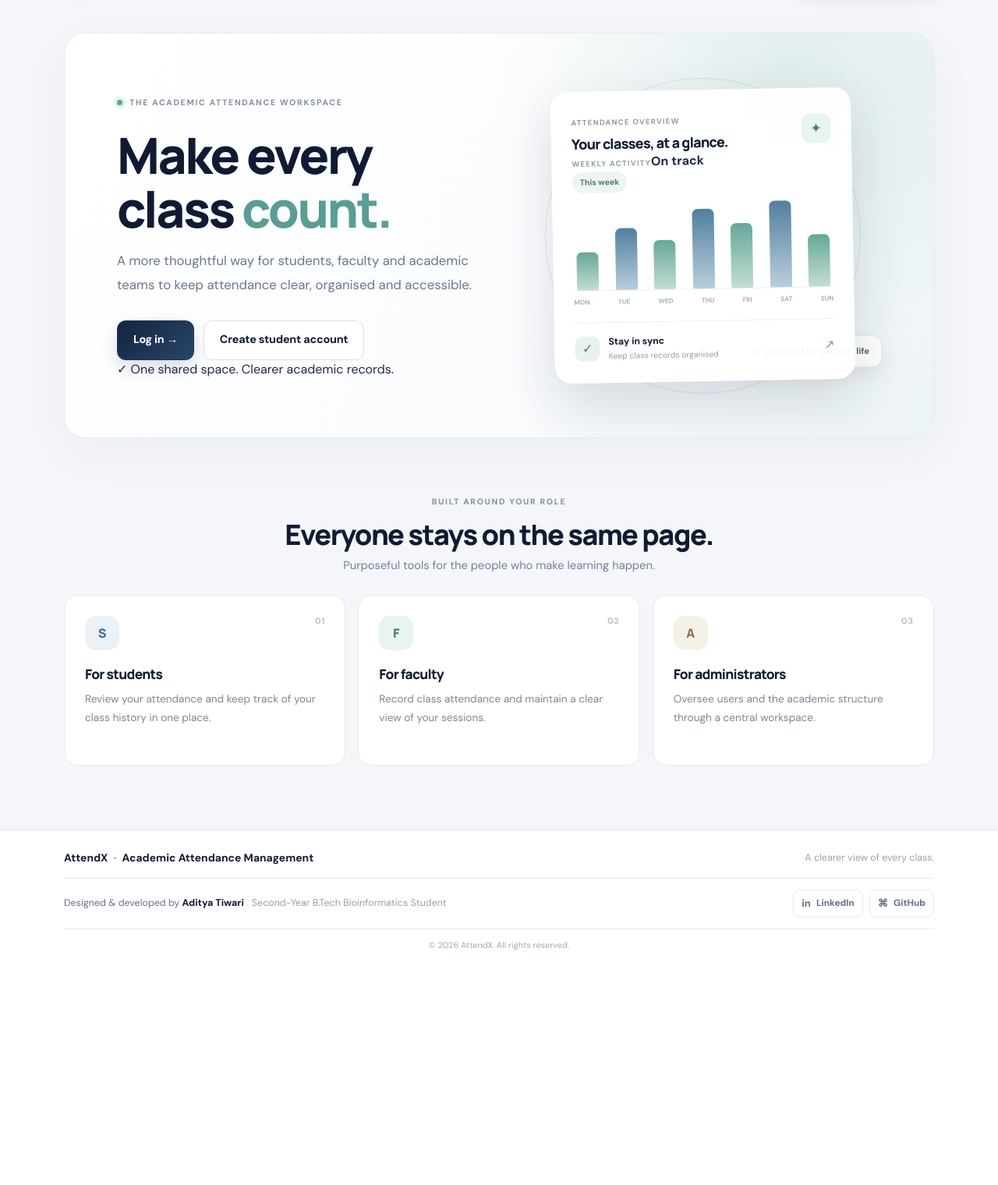
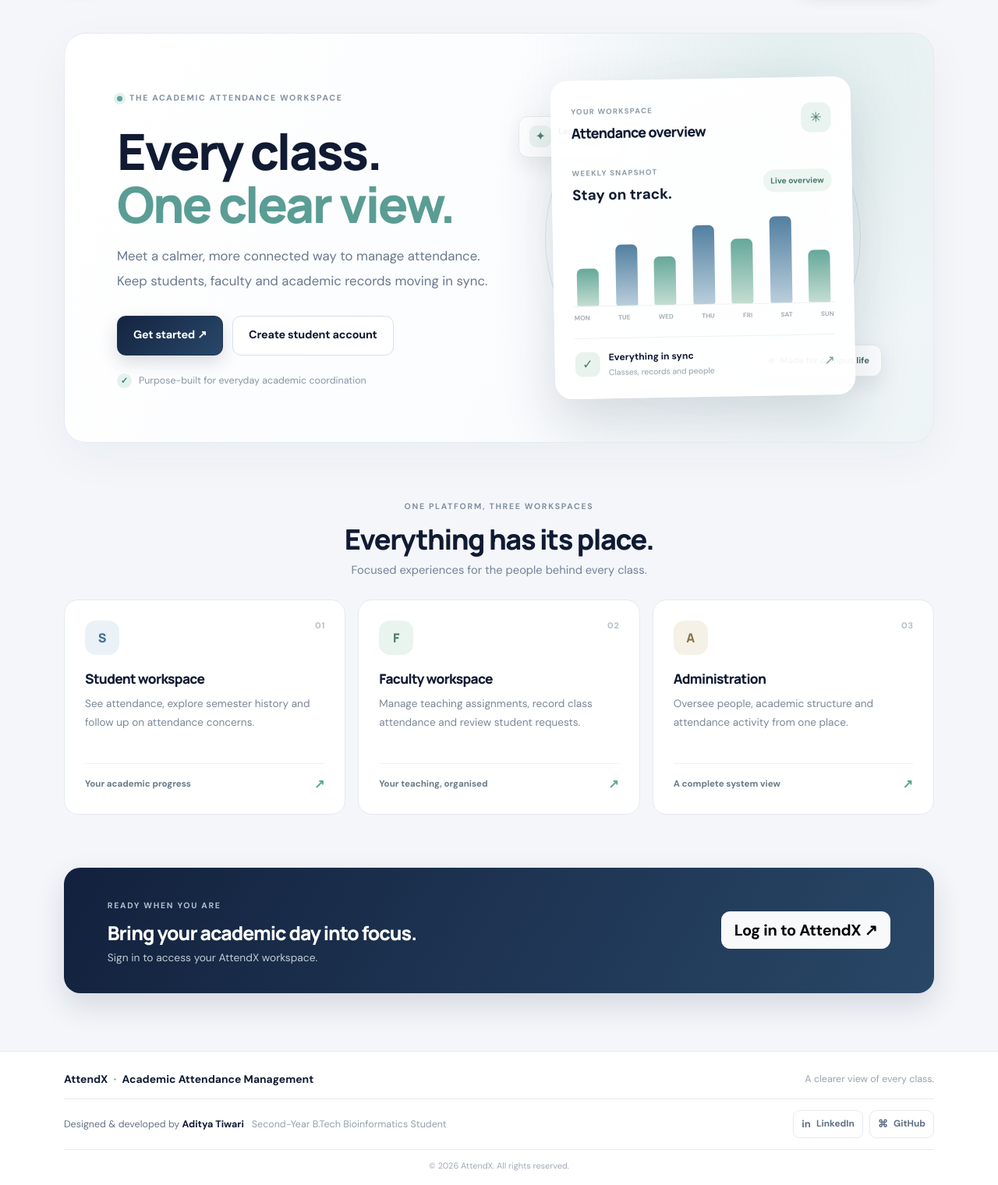
Before and after one commit to adityatiwari-git/AttendX, a Django app: page / in a window 1280 px wide. Shown: the part 78-1598 px from the top of the page at 78% size. Before the commit the page ends 1297 px from the top, so only its background shows below. Run offline with Django 5.2, Linux system fonts and the light colour scheme.

Commit message:
Redesign AttendX landing page

```diff
--- a/templates/core/home.html
+++ b/templates/core/home.html
@@ -4,38 +4,34 @@
 <section class="home-hero">
   <div class="hero-copy">
     <span class="eyebrow"><span class="eyebrow-dot"></span> THE ACADEMIC ATTENDANCE WORKSPACE</span>
-    <h1>Make every class <span>count.</span></h1>
-    <p class="hero-lead">A more thoughtful way for students, faculty and academic teams to keep attendance clear, organised and accessible.</p>
+    <h1>Every class.<br><span>One clear view.</span></h1>
+    <p class="hero-lead">Meet a calmer, more connected way to manage attendance. Keep students, faculty and academic records moving in sync.</p>
     <div class="hero-actions">
-      {% if user.is_authenticated %}
-        <a class="btn btn-navy btn-lg" href="{% url 'dashboard' %}">Go to dashboard <span aria-hidden="true">→</span></a>
-      {% else %}
-        <a class="btn btn-navy btn-lg" href="{% url 'login' %}">Log in <span aria-hidden="true">→</span></a>
-        <a class="btn btn-outline-navy btn-lg" href="{% url 'register' %}">Create student account</a>
-      {% endif %}
+      {% if user.is_authenticated %}<a class="btn btn-navy btn-lg" href="{% url 'dashboard' %}">Open your workspace <span aria-hidden="true">↗</span></a>
+      {% else %}<a class="btn btn-navy btn-lg" href="{% url 'login' %}">Get started <span aria-hidden="true">↗</span></a><a class="btn btn-outline-navy btn-lg" href="{% url 'register' %}">Create student account</a>{% endif %}
     </div>
-    <div class="hero-note"><span class="note-check">✓</span> One shared space. Clearer academic records.</div>
+    <div class="hero-trust"><span class="trust-check">✓</span><span>Purpose-built for everyday academic coordination</span></div>
   </div>
-  <div class="hero-visual" aria-label="Illustration of an attendance overview">
-    <div class="visual-orbit orbit-one"></div><div class="visual-orbit orbit-two"></div>
+  <div class="hero-visual" aria-label="Illustration of an attendance dashboard">
+    <div class="visual-glow"></div><div class="visual-orbit orbit-one"></div><div class="visual-orbit orbit-two"></div>
     <div class="preview-card">
-      <div class="preview-top"><div><span class="preview-kicker">ATTENDANCE OVERVIEW</span><h2>Your classes, at a glance.</h2></div><span class="preview-icon">✦</span></div>
-      <div class="preview-stat"><div><span class="stat-label">WEEKLY ACTIVITY</span><strong>On track</strong></div><span class="stat-pill">This week</span></div>
+      <div class="preview-top"><div><span class="preview-kicker">YOUR WORKSPACE</span><h2>Attendance overview</h2></div><span class="preview-icon">✳</span></div>
+      <div class="preview-highlight"><div><span class="stat-label">WEEKLY SNAPSHOT</span><strong>Stay on track.</strong></div><span class="stat-pill">Live overview</span></div>
       <div class="week-bars"><i style="height:42%"></i><i style="height:68%"></i><i style="height:54%"></i><i style="height:88%"></i><i style="height:72%"></i><i style="height:96%"></i><i style="height:58%"></i></div>
       <div class="week-labels"><span>MON</span><span>TUE</span><span>WED</span><span>THU</span><span>FRI</span><span>SAT</span><span>SUN</span></div>
-      <div class="preview-divider"></div>
-      <div class="preview-bottom"><span class="mini-check">✓</span><span><strong>Stay in sync</strong><small>Keep class records organised</small></span><span class="preview-arrow">↗</span></div>
+      <div class="preview-divider"></div><div class="preview-bottom"><span class="mini-check">✓</span><span><strong>Everything in sync</strong><small>Classes, records and people</small></span><span class="preview-arrow">↗</span></div>
     </div>
-    <div class="floating-tag"><span class="floating-dot"></span> Designed for campus life</div>
+    <div class="floating-tag"><span class="floating-dot"></span> Made for campus life</div>
+    <div class="floating-note"><span class="floating-note-icon">✦</span><span><strong>Less clutter.</strong><small>More clarity.</small></span></div>
   </div>
 </section>
-
 <section class="roles-section">
-  <div class="section-heading"><span class="eyebrow">BUILT AROUND YOUR ROLE</span><h2>Everyone stays on the same page.</h2><p>Purposeful tools for the people who make learning happen.</p></div>
+  <div class="section-heading"><span class="eyebrow">ONE PLATFORM, THREE WORKSPACES</span><h2>Everything has its place.</h2><p>Focused experiences for the people behind every class.</p></div>
   <div class="row g-3 role-grid">
-    <div class="col-md-4"><article class="role-card"><span class="role-number">01</span><div class="role-icon student-icon">S</div><h3>For students</h3><p>Review your attendance and keep track of your class history in one place.</p></article></div>
-    <div class="col-md-4"><article class="role-card"><span class="role-number">02</span><div class="role-icon faculty-icon">F</div><h3>For faculty</h3><p>Record class attendance and maintain a clear view of your sessions.</p></article></div>
-    <div class="col-md-4"><article class="role-card"><span class="role-number">03</span><div class="role-icon admin-icon">A</div><h3>For administrators</h3><p>Oversee users and the academic structure through a central workspace.</p></article></div>
+    <div class="col-md-4"><article class="role-card"><span class="role-number">01</span><div class="role-icon student-icon">S</div><h3>Student workspace</h3><p>See attendance, explore semester history and follow up on attendance concerns.</p><span class="role-link">Your academic progress <span>↗</span></span></article></div>
+    <div class="col-md-4"><article class="role-card"><span class="role-number">02</span><div class="role-icon faculty-icon">F</div><h3>Faculty workspace</h3><p>Manage teaching assignments, record class attendance and review student requests.</p><span class="role-link">Your teaching, organised <span>↗</span></span></article></div>
+    <div class="col-md-4"><article class="role-card"><span class="role-number">03</span><div class="role-icon admin-icon">A</div><h3>Administration</h3><p>Oversee people, academic structure and attendance activity from one place.</p><span class="role-link">A complete system view <span>↗</span></span></article></div>
   </div>
 </section>
+<section class="home-bottom-cta"><div><span class="eyebrow eyebrow-light">READY WHEN YOU ARE</span><h2>Bring your academic day into focus.</h2><p>Sign in to access your AttendX workspace.</p></div>{% if user.is_authenticated %}<a class="btn btn-light btn-lg" href="{% url 'dashboard' %}">Go to dashboard ↗</a>{% else %}<a class="btn btn-light btn-lg" href="{% url 'login' %}">Log in to AttendX ↗</a>{% endif %}</section>
 {% endblock %}
```
